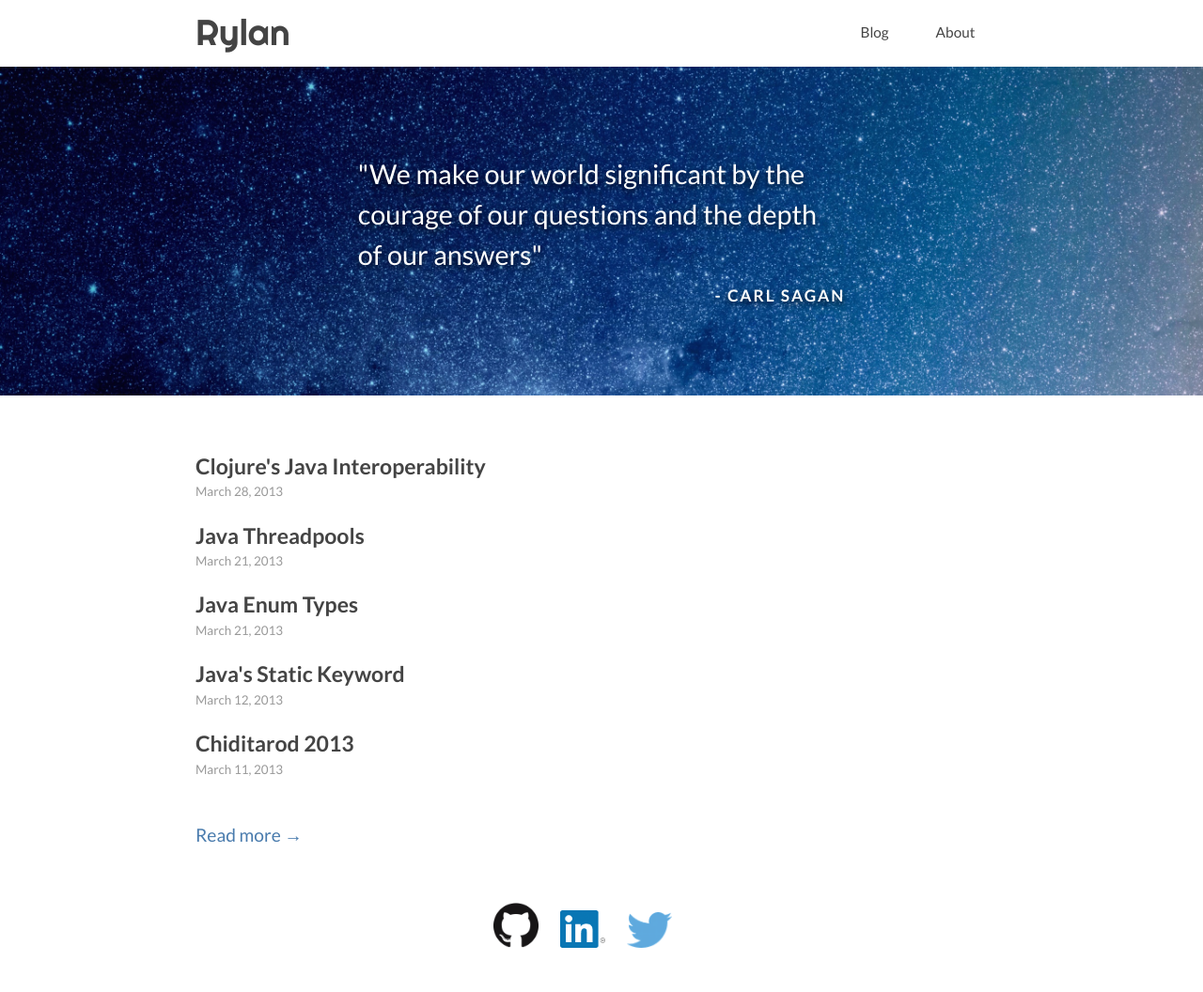
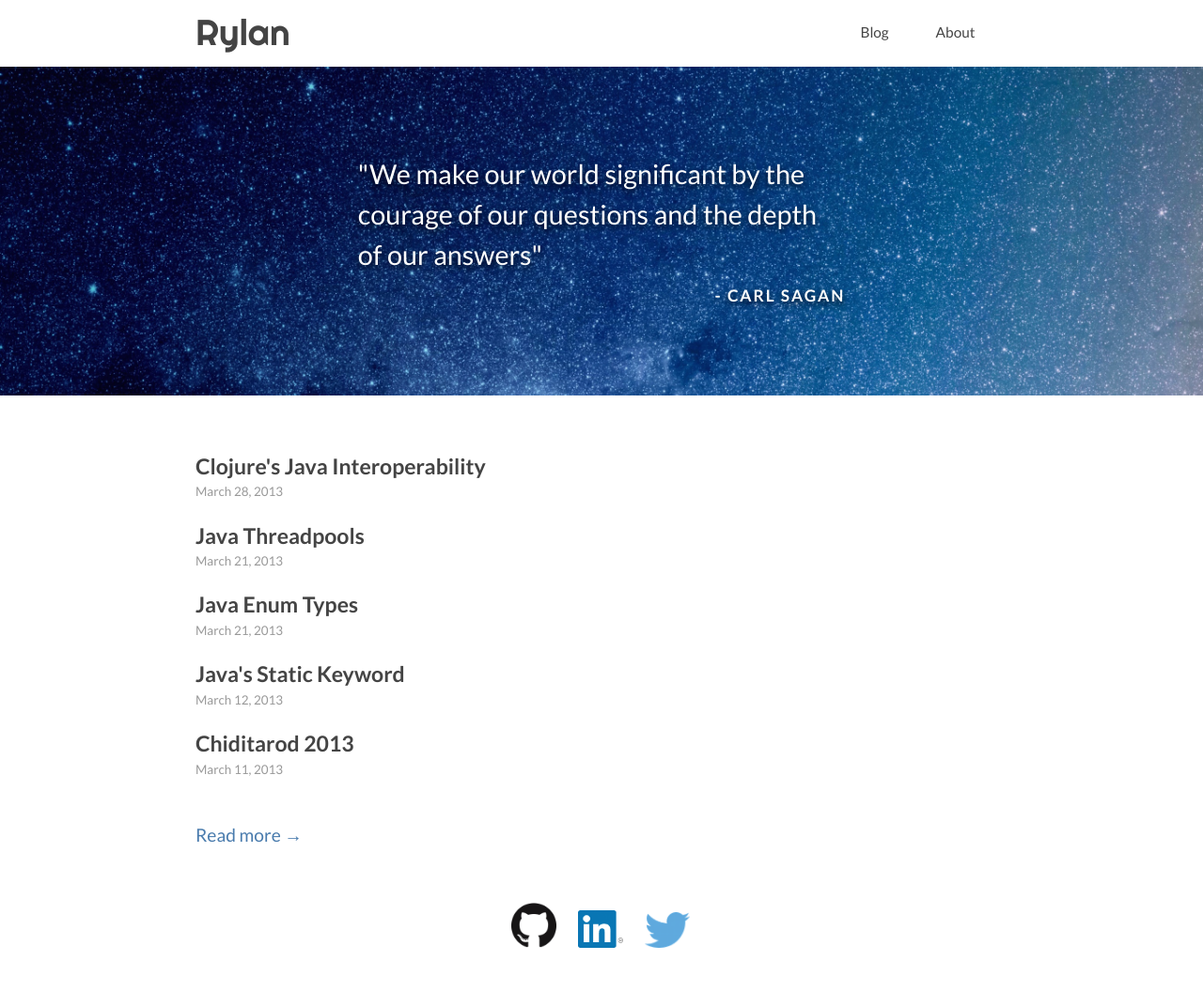
Before and after one commit to rylo/rylo.github.io, a Jekyll site: the page built from index.html, in a window 1280 px wide. Shown: the whole page at 94% size. Built offline with Jekyll 4.4.1, drawn with Linux system fonts in a browser that asks for light colours; nearby versions of some CDN libraries; Markdown is read by kramdown in place of the engine named in the settings.

Commit message:
centers contact footer logos

```diff
--- a/css/main.css
+++ b/css/main.css
@@ -178,7 +178,7 @@ a.site-logo {
 /* Footer */
 
 .external-logos {
-  width: 13em;
+  width: 11em;
   margin: 0 auto;
 }
 
```
